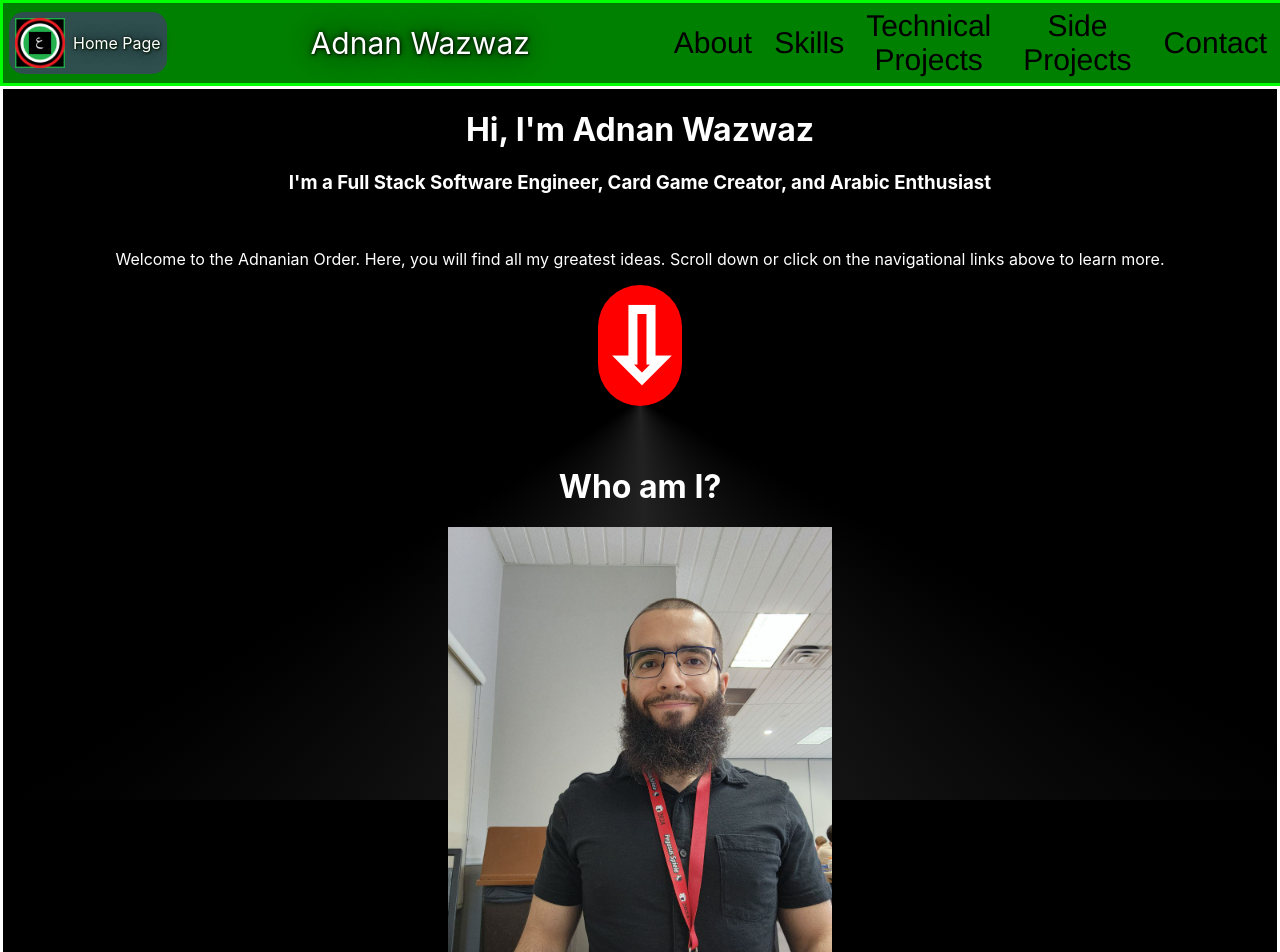
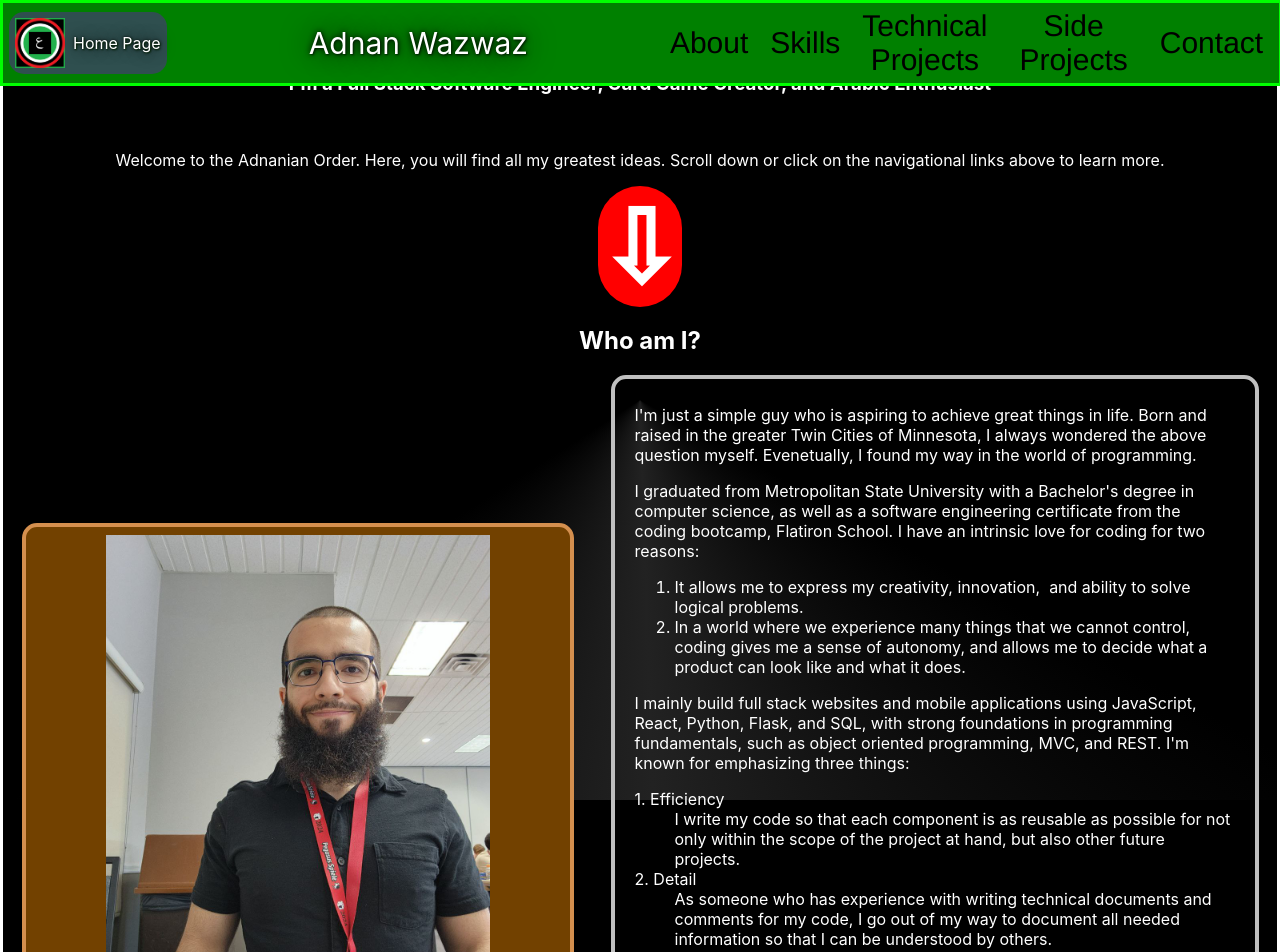
Before and after one commit to adnanian/adnanian-portfolio, a React (Create React App) app in the folder client/: page / in a window 1280 px wide. Shown: the top 952 px of the page. Built offline with nearby package versions, Linux system fonts and the light colour scheme.

Commit message:
Complete about section

```diff
--- a/client/src/App.js
+++ b/client/src/App.js
@@ -1,15 +1,24 @@
-import React from "react";
+import React, { useEffect, useState } from "react";
 import Footer from "./navigation/Footer";
 import Header from "./navigation/Header";
 import Home from "./sections/Home";
 import About from "./sections/About";
 
 function App() {
+  const [scrollOffset, setScrollOffset] = useState();
+
+  useEffect(() => {
+    const handleResize = () => {
+        setScrollOffset(() => document.querySelector('header').offsetHeight);
+    }
+
+    window.addEventListener('resize', handleResize);
+  }, []);
 
   return (
     <React.Fragment>
       <Header/>
-      <main>
+      <main style={{marginTop: `${scrollOffset}px`}}>
         <Home/>
         <About/>
       </main>
--- a/client/src/index.css
+++ b/client/src/index.css
@@ -53,14 +53,29 @@ main {
   border: 3px solid white;
 }
 
+@media only screen and (max-width: 400px) {
+  :target {
+    scroll-margin-top: 122px;
+  }
+}
+
 @media only screen and (max-width: 600px) {
   .nav-link {
     font-size: 20px;
   }
+  :target {
+    scroll-margin-top: 101px;
+  }
+
 }
 
 @media only screen and (min-width: 601px) {
   .nav-link {
     font-size: 30px;
   }
+
+  :target {
+    scroll-margin-top: 86px;
+  }
+
 }
--- a/client/src/sections/About.js
+++ b/client/src/sections/About.js
@@ -2,9 +2,7 @@ import "../styles/About.css";
 
 export default function About() {
     return (
-        <div id="about">
-            <br />
-            <br />
+        <section id="about">
             <h1>Who am I?</h1>
             <div id="main-about-contents">
                 <figure>
@@ -75,6 +73,6 @@ export default function About() {
                     </p>
                 </article>
             </div>
-        </div>
+        </section>
     );
 }
--- a/client/src/sections/Home.js
+++ b/client/src/sections/Home.js
@@ -2,7 +2,7 @@ import "../styles/Home.css";
 
 export default function Home() {
     return (
-        <div id="home">
+        <section id="home">
             <h1>Hi, I'm Adnan Wazwaz</h1>
             <h3>I'm a Full Stack Software Engineer, Card Game Creator, and Arabic Enthusiast</h3>
             <br/>
@@ -10,6 +10,6 @@ export default function Home() {
                 Scroll down or click on the navigational links above to learn more.
             </p>
             <span className="down-arrow">&#8681;</span>
-        </div>
+        </section>
     );
 }
--- a/client/src/styles/About.css
+++ b/client/src/styles/About.css
@@ -1,12 +1,35 @@
 #about {
     display: block;
     text-align: center;
+}
+
+#main-about-contents > * {
+    margin: auto;
+}
+
+#about figure {
+    background-color: rgb(114, 65, 0);
+    border: 4px solid rgb(212, 143, 78);
+    border-radius: 15px;
+    padding: 8px;
+    width: fit-content;
+}
+
+#about article {
+    border: 4px solid silver;
+    border-radius: 15px;
+    padding: 10px 20px;
+    text-align: start;
 }
 
 @media only screen and (max-width: 767px) {
     #about figure img {
         width: 144px;
         height: 192px;
+    }
+
+    #about article {
+        width: 150px;
     }
 }
 
@@ -15,4 +38,16 @@
         width: 384;
         height: 512px;
     }
+
+    #about #main-about-contents {
+        display: flex;
+        align-items: center;
+        justify-content: space-evenly;
+    }
+
+    #about article {
+        margin-top: 0;
+
+        width: 600px;
+    }
 }
--- a/client/src/styles/Header.css
+++ b/client/src/styles/Header.css
@@ -6,7 +6,7 @@ header {
     border: 3px solid lime;
     position: fixed !important;
     top: 0;
-    width: 100%;
+    width: 99.7%;
     z-index: 999;
 }
 
@@ -56,9 +56,9 @@ header {
 }
 
 @media only screen and (max-width: 767px) {
-    header + main {
+    /* header + main {
         margin-top: 122px;
-    }
+    } */
 
     header > .no-show {
         display: none !important;
@@ -75,9 +75,9 @@ header {
 }
 
 @media only screen and (min-width: 768px) {
-    header + main {
+    /* header + main {
         margin-top: 86px;
-    }
+    } */
 
     #site-logo {
         display: flex;
```
